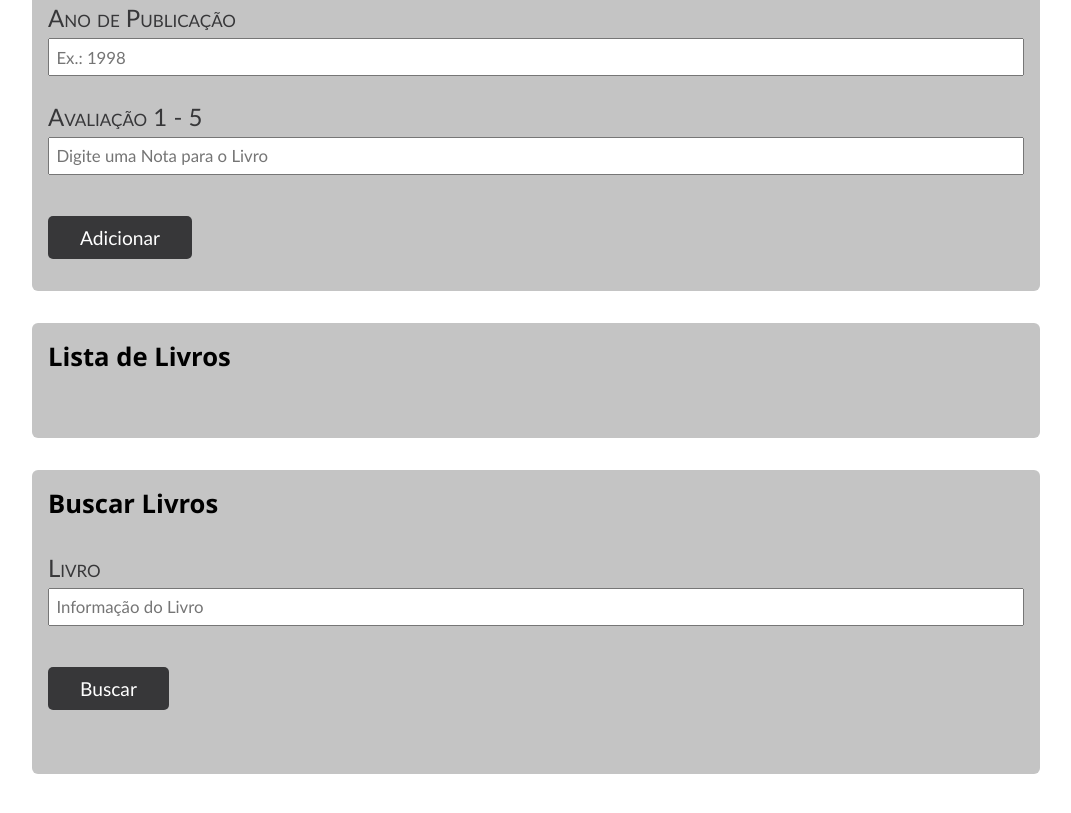
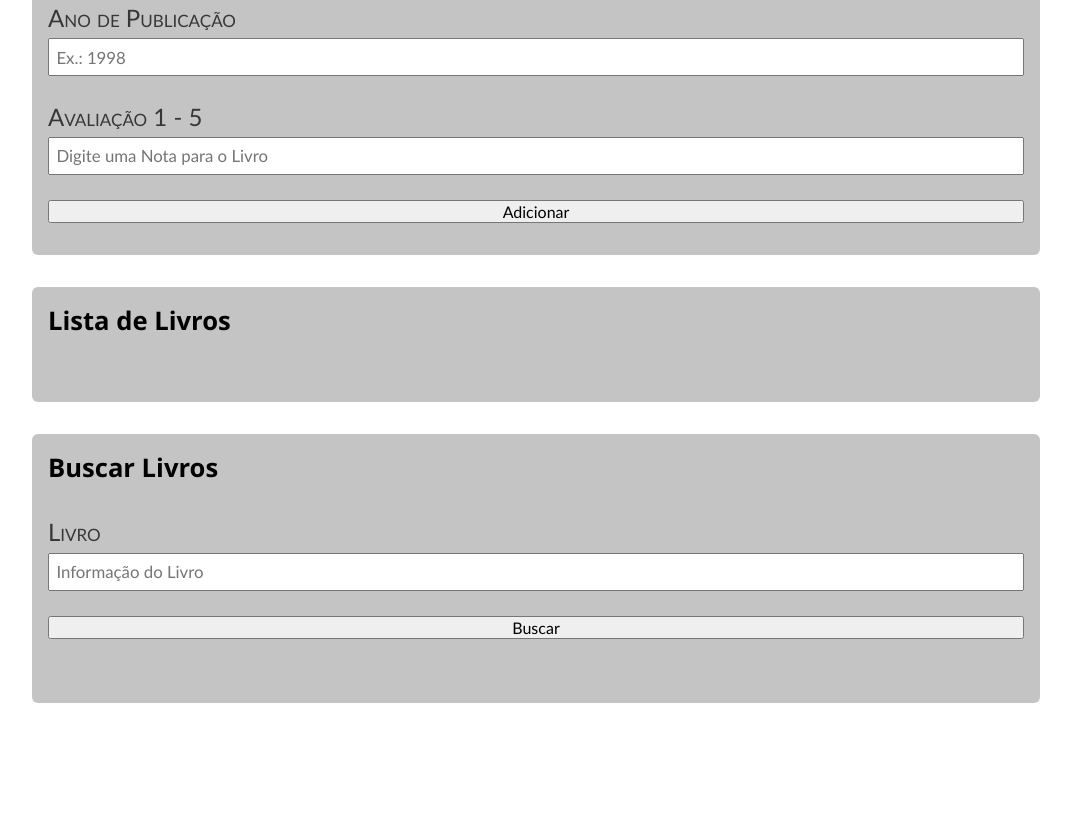
Before and after one commit to g4brielpy/infinity_school, a plain HTML site: page java_script/projetos/catalogo_livros/index.html in a window 1280 px wide. Shown: the part 571-1384 px from the top of the page, without its empty margins (104-1175 px from the left). After the commit the page ends 1322 px from the top, so only its background shows below. Drawn offline with Linux system fonts and the light colour scheme.

Commit message:
Definir estilo do button como global

```diff
--- a/java_script/projetos/catalogo_livros/src/styles/section-add.css
+++ b/java_script/projetos/catalogo_livros/src/styles/section-add.css
@@ -19,22 +19,3 @@ div.box-input {
   font-size: 1.05rem;
   padding: 0.4rem;
 }
-
-button#button-add {
-  width: fit-content;
-  padding: 0.6rem 2rem;
-  margin-top: 1rem;
-
-  cursor: pointer;
-  border-radius: 5px;
-  border: none;
-  outline: none;
-
-  background-color: var(--black_1);
-  color: var(--white);
-  font-size: 1.2rem;
-}
-button#button-add:hover {
-  transition: 0.4s;
-  background-color: var(--black_2);
-}
--- a/java_script/projetos/catalogo_livros/src/styles/section-buscar.css
+++ b/java_script/projetos/catalogo_livros/src/styles/section-buscar.css
@@ -5,21 +5,3 @@ form#formulario-buscar-livro {
   flex-direction: column;
   gap: 1.6rem;
 }
-button#button-buscar {
-  width: fit-content;
-  padding: 0.6rem 2rem;
-  margin-top: 1rem;
-
-  cursor: pointer;
-  border-radius: 5px;
-  border: none;
-  outline: none;
-
-  background-color: var(--black_1);
-  color: var(--white);
-  font-size: 1.2rem;
-}
-button#button-buscar:hover {
-  transition: 0.4s;
-  background-color: var(--black_2);
-}
```
